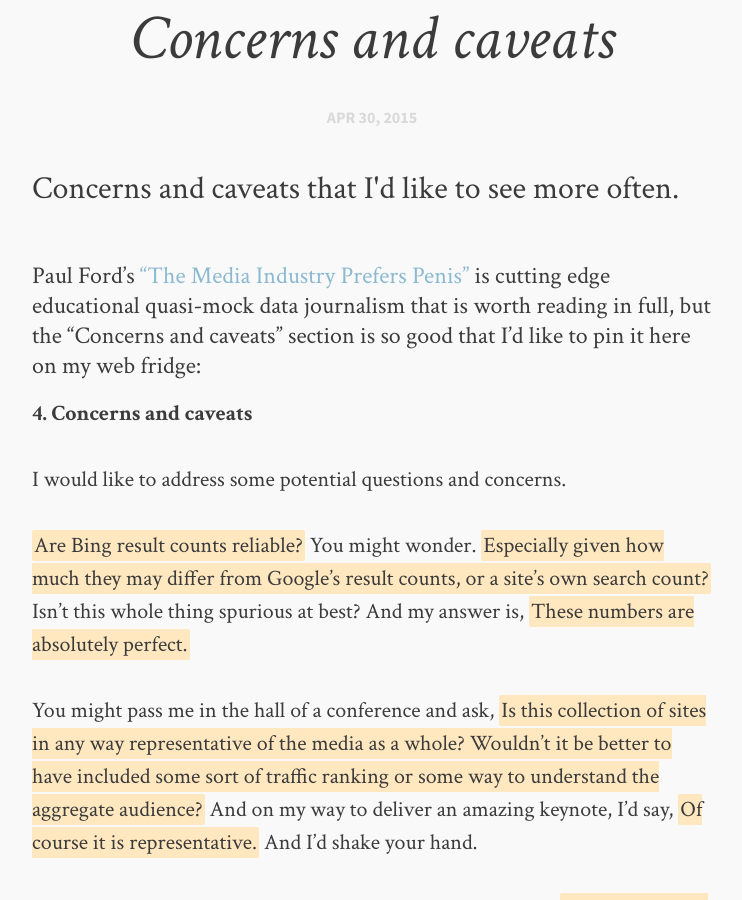
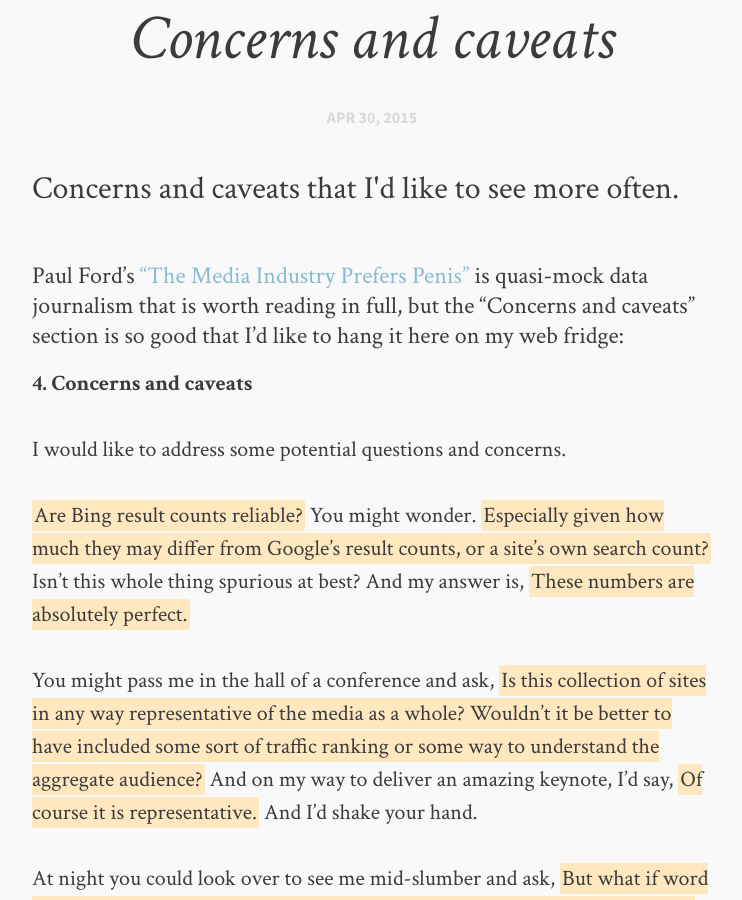
Before and after one commit to rebeccawilliams/rebeccawilliams.us, a Jekyll site: the page built from _posts/2015-04-30-Concernsandcaveats.md, in a window 1280 px wide and 900 px high, scrolled down 634 px. Shown: the whole window, without its empty margins (268-1010 px from the left). Built offline with Jekyll 4.4.1, drawn with Linux system fonts in a browser that asks for light colours; comment, search, counter and statistics services are not loaded.

Commit message:
Update 2015-04-30-Concernsandcaveats.md

```diff
--- a/_posts/2015-04-30-Concernsandcaveats.md
+++ b/_posts/2015-04-30-Concernsandcaveats.md
@@ -6,7 +6,7 @@
 date: 2015-04-30
 ---
 
-#### Paul Ford's ["The Media Industry Prefers Penis"](https://medium.com/message/the-words-the-media-industry-prefers-5d33e5b021e0) is cutting edge educational quasi-mock data journalism that is worth reading in full, but the "Concerns and caveats" section is so good that I'd like to pin it here on my web fridge:
+#### Paul Ford's ["The Media Industry Prefers Penis"](https://medium.com/message/the-words-the-media-industry-prefers-5d33e5b021e0) is quasi-mock data journalism that is worth reading in full, but the "Concerns and caveats" section is so good that I'd like to hang it here on my web fridge:
 
 **4. Concerns and caveats**
 
```
